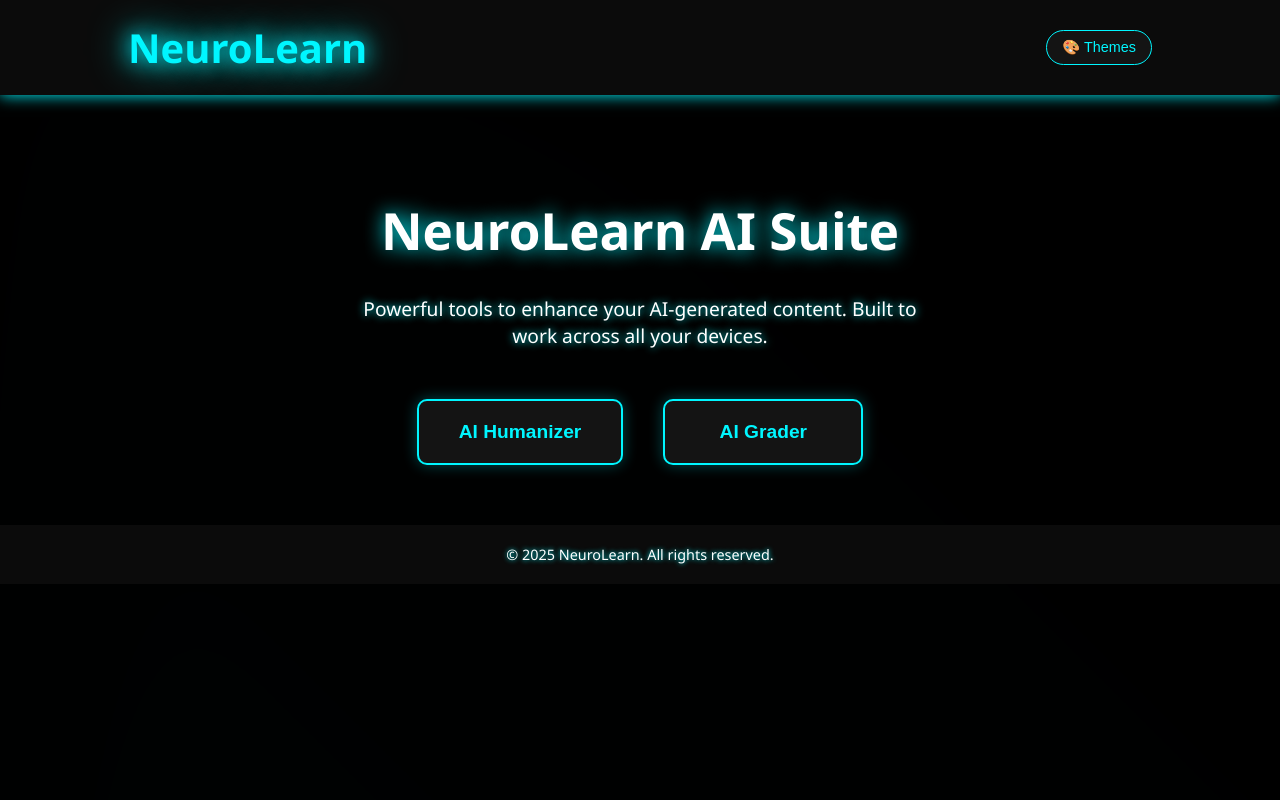
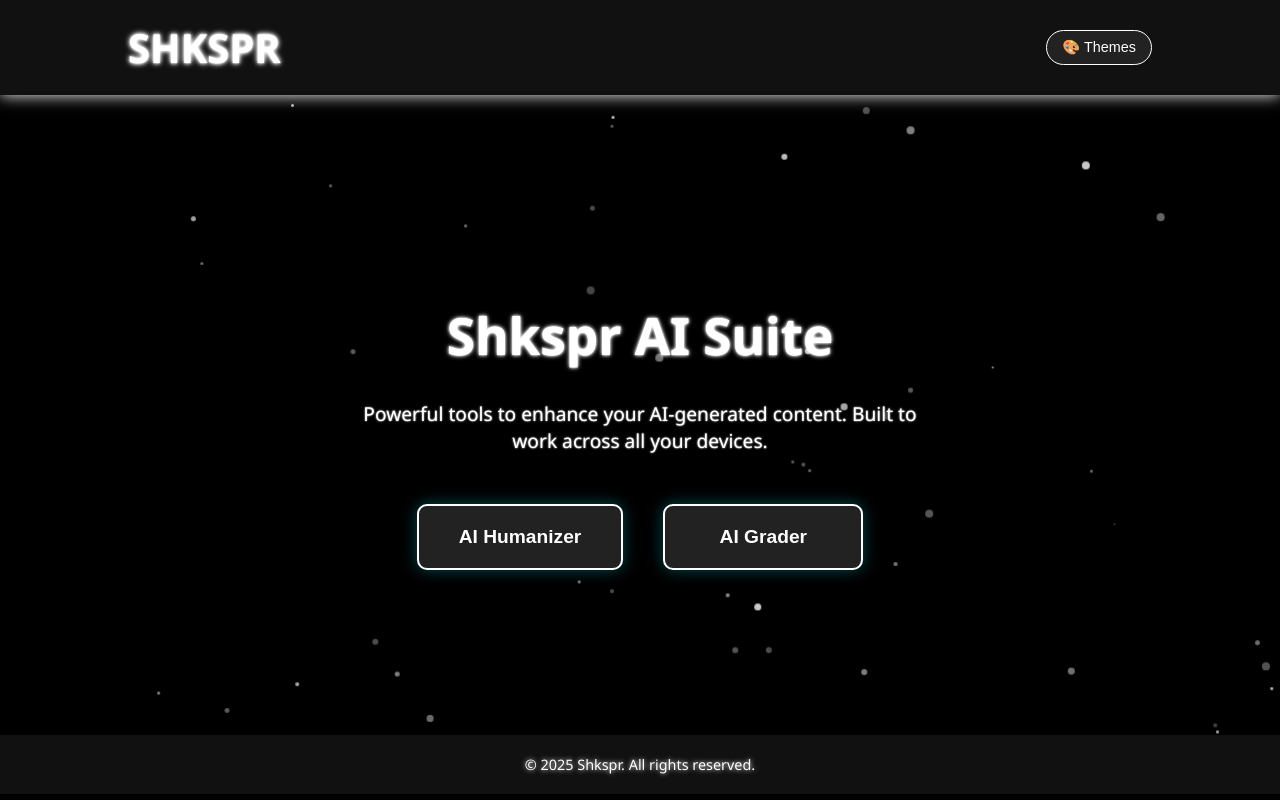
Before and after one commit to snjzz38/SHKSPR_AI, a plain HTML site: page index.html in a window 1280 px wide. Drawn offline with Linux system fonts and the light colour scheme.

Commit message:
Update index.html
Changed the home screen

```diff
--- a/index.html
+++ b/index.html
@@ -3,23 +3,21 @@
 <head>
   <meta charset="UTF-8" />
   <meta name="viewport" content="width=device-width, initial-scale=1.0"/>
-  <title>NeuroLearn | AI Study Suite</title>
+  <title>Shkspr | AI Study Suite</title>
   <style>
     :root {
       --bg-primary: #000;
-      --bg-secondary: #0b0b0b;
+      --bg-secondary: #111;
       --text-primary: #fff;
-      --accent: #00f6ff;
-      --card-bg: #141414;
+      --accent: #fff;
+      --card-bg: #222;
       --link-hover: #ffffff;
     }
-
     * {
       margin: 0;
       padding: 0;
       box-sizing: border-box;
     }
-
     body {
       font-family: 'Segoe UI', sans-serif;
       background: var(--bg-primary);
@@ -28,31 +26,76 @@
       transition: background-color 0.6s, color 0.6s;
       min-height: 100vh;
     }
+    body.theme-cyan {
+      --bg-primary: #000;
+      --bg-secondary: #0b0b0b;
+      --text-primary: #fff;
+      --accent: #00f6ff;
+      --card-bg: #141414;
+    }
+    body.theme-purple {
+      --bg-primary: #0d001a;
+      --bg-secondary: #14002b;
+      --text-primary: #ffe6ff;
+      --accent: #cc66ff;
+      --card-bg: #1d0036;
+    }
+    body.theme-green {
+      --bg-primary: #001a00;
+      --bg-secondary: #002b00;
+      --text-primary: #e6ffe6;
+      --accent: #66ff66;
+      --card-bg: #003600;
+    }
+    /* Black & White Theme: default variables */
+    body.theme-blackwhite {
+      --bg-primary: #000;
+      --bg-secondary: #111;
+      --text-primary: #fff;
+      --accent: #fff;
+      --card-bg: #222;
+    }
+
+    /* Glow intensity for Black & White theme - reduced intensity */
+    /* Adjust these text-shadow blur values to increase or decrease glow intensity */
+    body.theme-blackwhite .logo {
+      text-shadow:
+        0 0 2px #fff,
+        0 0 4px #fff,
+        0 0 6px #fff;
+    }
+
+    body.theme-blackwhite .hero h1 {
+      text-shadow:
+        0 0 1px #fff,
+        0 0 3px #fff,
+        0 0 5px #fff;
+    }
+
+    body.theme-blackwhite .hero p {
+      text-shadow: 0 0 2px #fff;
+    }
 
     .transition-all {
       transition: all 0.6s ease;
     }
-
-    @keyframes backgroundShift {
-      0% { background-position: 0% 50%; }
-      50% { background-position: 100% 50%; }
-      100% { background-position: 0% 50%; }
-    }
-
-    .animated-bg {
+    .particles-container {
       position: fixed;
       top: 0;
       left: 0;
-      width: 200%;
-      height: 200%;
-      background: linear-gradient(45deg, #00f6ff33, #000, #00f6ff11);
-      background-size: 400% 400%;
-      animation: backgroundShift 40s ease infinite;
-      opacity: 0.2;
-      filter: blur(100px);
+      width: 100%;
+      height: 100%;
       z-index: -1;
+      overflow: hidden;
     }
-
+    .particle {
+      position: absolute;
+      border-radius: 50%;
+      background: var(--accent);
+      opacity: 0.7;
+      pointer-events: none;
+      will-change: transform;
+    }
     header {
       display: flex;
       justify-content: space-between;
@@ -61,78 +104,81 @@
       background-color: var(--bg-secondary);
       box-shadow: 0 0 15px var(--accent);
       transition: background-color 0.6s, color 0.6s;
+      position: relative;
+      z-index: 10;
     }
-
-    .site-title {
+    .logo {
       font-size: 2.5rem;
       font-weight: bold;
-      color: var(--accent);
-      text-shadow: 0 0 20px var(--accent), 0 0 40px var(--accent);
+      color: var(--text-primary);
+      text-shadow:
+        0 0 10px var(--accent),
+        0 0 20px var(--accent),
+        0 0 30px var(--accent),
+        0 0 40px var(--accent),
+        0 0 50px var(--accent),
+        0 0 60px var(--accent);
+      text-decoration: none;
+      transition: all 0.6s ease;
     }
-
     .theme-controls {
       display: flex;
       gap: 10px;
       align-items: center;
       position: relative;
     }
-
     .theme-button {
       background: var(--card-bg);
-      color: var(--accent);
-      border: 1px solid var(--accent);
+      color: var(--text-primary);
+      border: 1px solid var(--text-primary);
       padding: 8px 15px;
       border-radius: 20px;
       cursor: pointer;
       font-size: 0.9rem;
       transition: all 0.3s;
     }
-
     .theme-button:hover {
-      background: var(--accent);
+      background: var(--text-primary);
       color: var(--bg-primary);
     }
-
     .theme-dropdown {
       position: relative;
     }
-
+    .theme-dropdown:hover .theme-options {
+      display: block;
+    }
+    .theme-options {
+      display: none;
+      position: absolute;
+      top: calc(100% + 10px);
+      right: 0;
+      background-color: var(--card-bg);
+      border: 1px solid var(--text-primary);
+      border-radius: 8px;
+      padding: 10px;
+      box-shadow: 0 0 15px var(--text-primary);
+      min-width: 150px;
+      z-index: 10;
+    }
     .theme-dropdown:hover .theme-options,
     .theme-options:hover {
       display: block;
     }
-
-    .theme-options {
-      display: none;
-      position: absolute;
-      top: 130%;
-      right: 0;
-      background-color: var(--card-bg);
-      border: 1px solid var(--accent);
-      border-radius: 8px;
-      padding: 10px;
-      box-shadow: 0 0 15px var(--accent);
-      min-width: 150px;
-      z-index: 10;
-    }
-
     .theme-options button {
       background: none;
       border: none;
-      color: var(--accent);
+      color: var(--text-primary);
       padding: 8px;
       cursor: pointer;
       text-align: left;
       width: 100%;
       font-size: 0.9rem;
+      display: block;
     }
-
     .theme-options button:hover {
-      background: rgba(0, 246, 255, 0.1);
+      background: rgba(255, 255, 255, 0.1);
       border-radius: 4px;
-      color: var(--link-hover);
     }
-
     .hero {
       display: flex;
       flex-direction: column;
@@ -140,22 +186,30 @@
       align-items: center;
       text-align: center;
       padding: 100px 20px 60px 20px;
+      min-height: 80vh;
+      position: relative;
+      z-index: 5;
     }
-
     .hero h1 {
       font-size: 3.2rem;
       color: var(--text-primary);
-      text-shadow: 0 0 20px var(--accent);
+      text-shadow:
+        0 0 10px var(--accent),
+        0 0 20px var(--accent),
+        0 0 30px var(--accent),
+        0 0 40px var(--accent),
+        0 0 50px var(--accent);
       margin-bottom: 30px;
+      transition: all 0.6s ease;
     }
-
     .hero p {
       font-size: 1.2rem;
       margin-bottom: 50px;
       text-shadow: 0 0 8px var(--accent);
       max-width: 600px;
+      color: var(--text-primary);
+      transition: all 0.6s ease;
     }
-
     .tools-container {
       display: flex;
       flex-direction: column;
@@ -163,19 +217,17 @@
       align-items: center;
       width: 100%;
     }
-
     @media (min-width: 768px) {
       .tools-container {
         flex-direction: row;
         justify-content: center;
       }
     }
-
     .tool-button {
       padding: 20px 40px;
       background-color: var(--card-bg);
-      color: var(--accent);
-      border: 2px solid var(--accent);
+      color: var(--text-primary);
+      border: 2px solid var(--text-primary);
       border-radius: 10px;
       font-size: 1.2rem;
       font-weight: bold;
@@ -184,14 +236,12 @@
       min-width: 200px;
       box-shadow: 0 0 15px rgba(0, 246, 255, 0.3);
     }
-
     .tool-button:hover {
       transform: scale(1.05);
-      background-color: var(--accent);
+      background-color: var(--text-primary);
       color: var(--bg-primary);
       box-shadow: 0 0 25px var(--accent);
     }
-
     footer {
       text-align: center;
       padding: 20px;
@@ -200,81 +250,161 @@
       text-shadow: 0 0 5px var(--accent);
       background-color: var(--bg-secondary);
       transition: background-color 0.6s, color 0.6s;
+      position: relative;
+      z-index: 10;
     }
   </style>
 </head>
 <body class="theme-blackwhite transition-all">
-  <div class="animated-bg"></div>
-
+  <div class="particles-container" id="particles"></div>
   <header class="transition-all">
-    <div class="site-title">NeuroLearn</div>
+    <a href="#" class="logo">SHKSPR</a>
     <div class="theme-controls">
       <div class="theme-dropdown">
         <button class="theme-button">🎨 Themes</button>
         <div class="theme-options">
           <button onclick="setTheme('theme-blackwhite')">Black & White</button>
+          <button onclick="setTheme('theme-cyan')">Cyan</button>
           <button onclick="setTheme('theme-purple')">Purple</button>
           <button onclick="setTheme('theme-green')">Green</button>
         </div>
       </div>
     </div>
   </header>
-
   <section class="hero">
-    <h1>NeuroLearn AI Suite</h1>
+    <h1>Shkspr AI Suite</h1>
     <p>Powerful tools to enhance your AI-generated content. Built to work across all your devices.</p>
-
     <div class="tools-container">
       <button class="tool-button" onclick="window.location.href='Humanizer.html'">AI Humanizer</button>
       <button class="tool-button" onclick="window.location.href='Grader.html'">AI Grader</button>
     </div>
   </section>
-
   <footer class="transition-all">
-    <p>&copy; 2025 NeuroLearn. All rights reserved.</p>
+    <p>&copy; 2025 Shkspr. All rights reserved.</p>
   </footer>
-
   <script>
     function setTheme(theme) {
-      document.body.className = theme + ' transition-all';
-      applyTheme(theme);
+      document.body.className = document.body.className.replace(/theme-\w+/g, '') + ' ' + theme + ' transition-all';
+      // Save theme preference
+      localStorage.setItem('shkspr-theme', theme);
+      // Reinitialize particles with new theme colors
+      initParticles();
     }
-
-    function applyTheme(theme) {
-      const styles = {
-        'theme-blackwhite': {
-          '--bg-primary': '#000',
-          '--bg-secondary': '#0b0b0b',
-          '--text-primary': '#fff',
-          '--accent': '#00f6ff',
-          '--card-bg': '#141414'
-        },
-        'theme-purple': {
-          '--bg-primary': '#0d001a',
-          '--bg-secondary': '#14002b',
-          '--text-primary': '#ffe6ff',
-          '--accent': '#cc66ff',
-          '--card-bg': '#1d0036'
-        },
-        'theme-green': {
-          '--bg-primary': '#001a00',
-          '--bg-secondary': '#002b00',
-          '--text-primary': '#e6ffe6',
-          '--accent': '#66ff66',
-          '--card-bg': '#003600'
+    class Particle {
+      constructor(container, colors) {
+        this.container = container;
+        this.element = document.createElement('div');
+        this.element.classList.add('particle');
+        this.container.appendChild(this.element);
+        // Random properties
+        this.size = Math.random() * 6 + 2;
+        this.color = colors[Math.floor(Math.random() * colors.length)];
+        this.x = Math.random() * window.innerWidth;
+        this.y = Math.random() * window.innerHeight;
+        this.vx = (Math.random() - 0.5) * 4;
+        this.vy = (Math.random() - 0.5) * 4;
+        this.opacity = Math.random() * 0.5 + 0.3;
+        // Apply styles
+        this.element.style.width = `${this.size}px`;
+        this.element.style.height = `${this.size}px`;
+        this.element.style.backgroundColor = this.color;
+        this.element.style.opacity = this.opacity;
+        // Update position
+        this.update();
+      }
+      update() {
+        // Update position
+        this.x += this.vx;
+        this.y += this.vy;
+        // Boundary collision
+        if (this.x <= 0 || this.x >= window.innerWidth - this.size) {
+          this.vx *= -1;
+          this.x = this.x <= 0 ? 0 : window.innerWidth - this.size;
         }
-      };
-
-      const root = document.documentElement;
-      const current = styles[theme];
-      for (let key in current) {
-        root.style.setProperty(key, current[key]);
+        if (this.y <= 0 || this.y >= window.innerHeight - this.size) {
+          this.vy *= -1;
+          this.y = this.y <= 0 ? 0 : window.innerHeight - this.size;
+        }
+        // Apply position
+        this.element.style.transform = `translate(${this.x}px, ${this.y}px)`;
+      }
+      checkCollision(other) {
+        const dx = this.x - other.x;
+        const dy = this.y - other.y;
+        const distance = Math.sqrt(dx * dx + dy * dy);
+        if (distance < (this.size + other.size) / 2) {
+          // Simple elastic collision
+          const tempVx = this.vx;
+          const tempVy = this.vy;
+          this.vx = other.vx;
+          this.vy = other.vy;
+          other.vx = tempVx;
+          other.vy = tempVy;
+          // Separate particles to prevent sticking
+          const angle = Math.atan2(dy, dx);
+          const targetX = this.x + Math.cos(angle) * (this.size + other.size) / 2;
+          const targetY = this.y + Math.sin(angle) * (this.size + other.size) / 2;
+          other.x = targetX;
+          other.y = targetY;
+        }
+      }
+      remove() {
+        this.container.removeChild(this.element);
       }
     }
-
-    // Apply default on load
+    let particles = [];
+    let animationId;
+    function initParticles() {
+      const container = document.getElementById('particles');
+      // Clear existing particles
+      particles.forEach(p => p.remove());
+      particles = [];
+      // Cancel existing animation
+      if (animationId) {
+        cancelAnimationFrame(animationId);
+      }
+      // Get theme colors
+      const accentColor = getComputedStyle(document.documentElement).getPropertyValue('--accent').trim();
+      let colors = [accentColor];
+      if (document.body.classList.contains('theme-blackwhite')) {
+        colors = ['#ffffff', '#cccccc', '#999999'];
+      } else if (document.body.classList.contains('theme-cyan')) {
+        colors = [accentColor, '#ffffff', '#00f6ff'];
+      } else if (document.body.classList.contains('theme-purple')) {
+        colors = [accentColor, '#ffe6ff', '#cc66ff', '#9933ff'];
+      } else if (document.body.classList.contains('theme-green')) {
+        colors = [accentColor, '#e6ffe6', '#66ff66', '#33cc33'];
+      }
+      // Create particles
+      const particleCount = 60;
+      for (let i = 0; i < particleCount; i++) {
+        particles.push(new Particle(container, colors));
+      }
+      // Start animation loop
+      animateParticles();
+    }
+    function animateParticles() {
+      // Update all particles
+      particles.forEach(particle => particle.update());
+      // Check collisions (simplified for performance)
+      for (let i = 0; i < particles.length; i++) {
+        for (let j = i + 1; j < particles.length; j++) {
+          particles[i].checkCollision(particles[j]);
+        }
+      }
+      animationId = requestAnimationFrame(animateParticles);
+    }
+    // Apply default theme and mode on load
     document.addEventListener('DOMContentLoaded', () => {
-      setTheme('theme-blackwhite');
+      // Check for saved theme preference
+      const savedTheme = localStorage.getItem('shkspr-theme') || 'theme-blackwhite';
+      setTheme(savedTheme);
+      // Initialize particles
+      initParticles();
+      // Handle window resize
+      window.addEventListener('resize', () => {
+        initParticles();
+      });
     });
   </script>
 </body>
```
